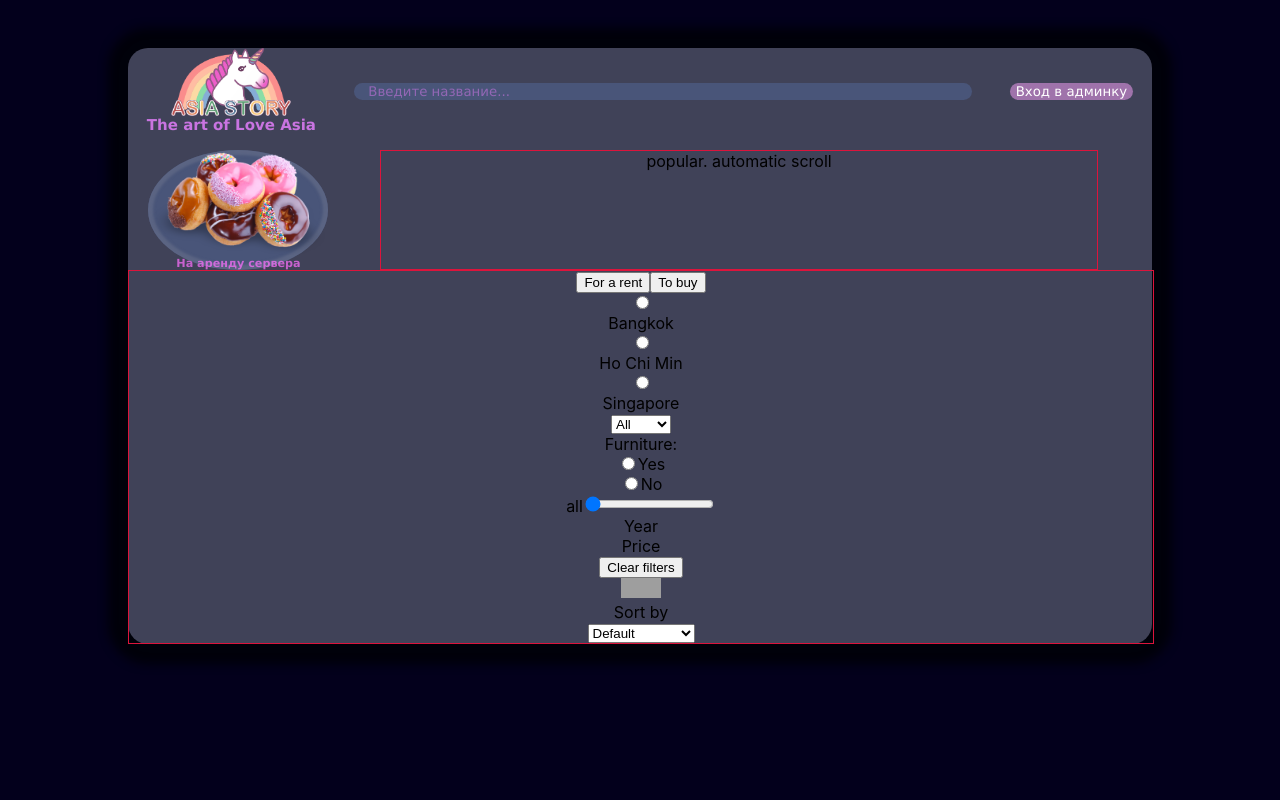
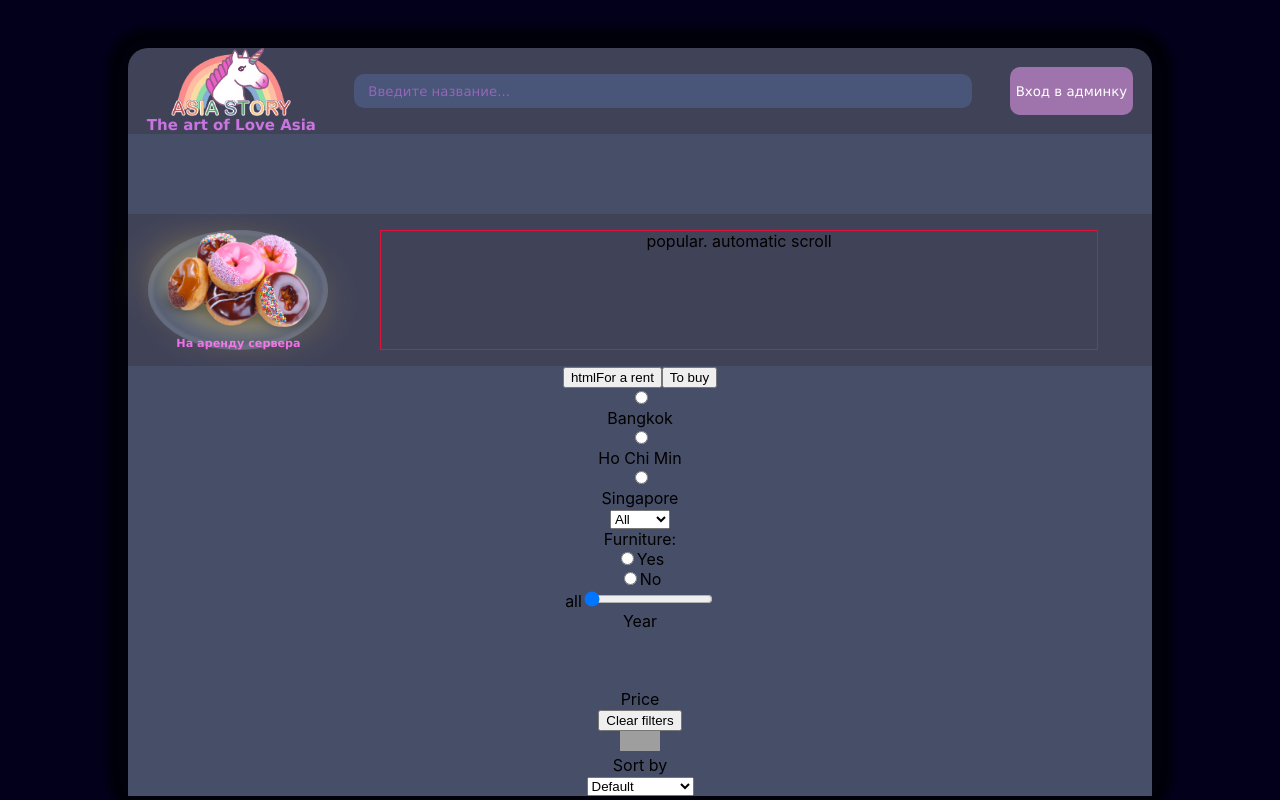
Before and after one commit to ViyaletaH/cinema, a React (Create React App) app in the folder ts-cinema/: page / in a window 1280 px wide. Built offline with nearby package versions, Linux system fonts and the light colour scheme; grey boxes are pictures that could not be loaded.

Commit message:
fix: onInput typing issue

```diff
--- a/ts-cinema/src/components/FiltersSeries.tsx
+++ b/ts-cinema/src/components/FiltersSeries.tsx
@@ -1,25 +1,35 @@
-import React from 'react'
+import React, {FormEvent} from 'react'
 import './myStyles.css'
+
+// import { FormEvent } from 'react';
+
+function handleYearInputChange(event: FormEvent<HTMLInputElement>) {
+  const yearInput = event.currentTarget;
+  const yearOutput = document.getElementById('ynum');
+  if (yearOutput) {
+    yearOutput.textContent = yearInput.value;
+  }
+}
 
 const FiltersSeries = () => {
   return (
     <div className="filters-series"><div className="filters">
     <div className="type">
-      <button type="button" className="rent">For a rent</button>
+      <button type="button" className="rent">htmlFor a rent</button>
       <button type="button" className="buy">To buy</button>
     </div>
     <div className="city">
       <div className="bang">
         <div className="bang-choice"><input type="radio" name="cities" id="bangCh"/></div>
-        <div className="bang-name"><label for="bang">Bangkok</label></div>
+        <div className="bang-name"><label htmlFor="bang">Bangkok</label></div>
       </div>
       <div className="saigon">
         <div className="saigon-choice"><input type="radio" name="cities" id="saigonCh"/></div>
-        <div className="saigon-name"><label for="saigon">Ho Chi Min</label></div>
+        <div className="saigon-name"><label htmlFor="saigon">Ho Chi Min</label></div>
       </div>
       <div className="singapore">
         <div className="sing-choice"><input type="radio" name="cities" id="singCh"/></div>
-        <div className="sing-name"><label for="sing">Singapore</label></div>
+        <div className="sing-name"><label htmlFor="sing">Singapore</label></div>
       </div>
     </div>
     <div className="rooms">
@@ -37,23 +47,23 @@ const FiltersSeries = () => {
     <div className="furniture">
       <legend>Furniture:</legend>
       <div className="fur-yes"><input type="radio" id="fur-y" name="furniture" value="fur-y" className="y-choice"/>
-        <label for="fur-y" className="fur-y">Yes</label></div>
+        <label htmlFor="fur-y" className="fur-y">Yes</label></div>
       <div className="fur-no"><input type="radio" id="fur-n" name="furniture" value="fur-n" className="n-choice"/>
-        <label for="fur-n" className="fur-n">No</label></div>
+        <label htmlFor="fur-n" className="fur-n">No</label></div>
 
     </div>
     <div className="year">
-      <div className="y-range-num">
-        <output className="y-num" id="ynum">all</output>
-        <input type="range" name="year" min="2012" max="2021" className="year-range" value="1" id="year" oninput="ynum.value = year.value"/>
-      </div>
-      <label for="year" className="y-label">Year</label>
+    <div className="y-range-num">
+    <output className="y-num" id="ynum">all</output>
+    <input type="range" name="year" min="2012" max="2021" className="year-range"  id="year" onInput={handleYearInputChange}/>
+  </div>
+  <label htmlFor="year" className="y-label">Year</label>
     </div>
     <div className="price">
       <div className="p-range-num">
         <div id="price"></div>
       </div>
-      <label for="price" className="p-label">Price</label>
+      <label htmlFor="price" className="p-label">Price</label>
     </div>
     <div className="clear">
       <button type="button" className="clear-btn">Clear filters</button>
--- a/ts-cinema/src/components/Functional.tsx
+++ b/ts-cinema/src/components/Functional.tsx
@@ -16,12 +16,14 @@ const Functional = () => {
       <div className='separator'></div>
       <div className="donate-popular">
       <div className='donate'>
-          <img src={require("./images/donuts.png")} alt="logo" width="180px"/>
+          <div className='shine'></div>
+          <img src={require("./images/donuts.png")} alt="donate" width="180px" className='donuts'/>
           <span className="donate-why">На аренду сервера</span>
         </div>
         <div className='popular'>popular. automatic scroll</div>
       </div>
       <FiltersSeries/>
+      <div className='about'></div>
     </div>
   )
 }
--- a/ts-cinema/src/components/myStyles.css
+++ b/ts-cinema/src/components/myStyles.css
@@ -10,7 +10,7 @@
 .functional {
     border-radius: 20px;
     width: 80%;
-    height: -webkit-fit-content;
+    height: auto !important;
     margin-top: 3rem;
     margin-left: 10%;
     margin-right: 10%;
@@ -58,7 +58,7 @@ input[type="text"], textarea {
     border: none;
     border-radius: 10px;
     width: 60%;
-    height: 30%;
+    height: 2rem;
     font-family: Verdana, Geneva, Tahoma, sans-serif;
 }
 
@@ -78,7 +78,7 @@ input[type="text"], textarea {
     background-color: #9F73AB;
     border: none;
     border-radius: 10px;
-    height: 40%;
+    height: 3rem;
     font-family: Verdana, Geneva, Tahoma, sans-serif;
     color: #fff;
     font-weight: 400;
@@ -90,13 +90,14 @@ input[type="text"], textarea {
 
 .separator {
     background-color: #474E68;
-    height: 20%;
+    min-height: 5rem;
 }
 
 .donate-popular {
     height: 40%;
     display: flex;
     margin-top: 1rem;
+    margin-bottom: 1rem;
 }
 
 .donate {
@@ -105,7 +106,7 @@ input[type="text"], textarea {
     font-family: Verdana, Geneva, Tahoma, sans-serif;
     font-size: 0.7rem;
     font-weight: 600;
-    color: #ff6fffb5;
+    color: #ff6fffe7;
     border-radius: 50%;
     justify-content: center;
     align-items: center;
@@ -113,13 +114,44 @@ input[type="text"], textarea {
     height: 50%;
     margin-left: 2%;
     background-color:#495579;
+    z-index: 98;
     /* box-shadow: 0px 0px 2.5px 5px #383e51b5; */
     box-shadow: inset 0px 0px 2.5px 5px #626b87b5;
-
 }
 
 .donate:hover {
     cursor: pointer;
+}
+
+.shine {
+    width: 8rem;
+    height: 2rem;
+    position: absolute;
+    z-index: 99;
+    border-radius: 50%;
+    animation: shining 2s linear infinite;
+}
+
+@keyframes shining {
+    0% {
+      box-shadow: 10px 10px 50px #e355ff, -15px -15px 45px #e355ff;
+    }
+
+    30% {
+      box-shadow: 10px 10px 50px #55ccff, -15px -15px 45px #55ccff;
+    }
+
+    70% {
+      box-shadow: 10px 10px 50px #fced45, -15px -15px 45px #fced45;
+    }
+
+    100% {
+      box-shadow: 10px 10px 50px #e355ff, -15px -15px 45px #e355ff;
+    }
+  }
+
+.donuts {
+    z-index: 100;
 }
 
 .popular {
@@ -129,9 +161,11 @@ input[type="text"], textarea {
 }
 
 .filters-series {
-    height: 65%;
-    border: solid 1px crimson;
+    background-color: #474E68;
+}
 
+.year {
+    height: 100px;
 }
 
 .footer {
```
